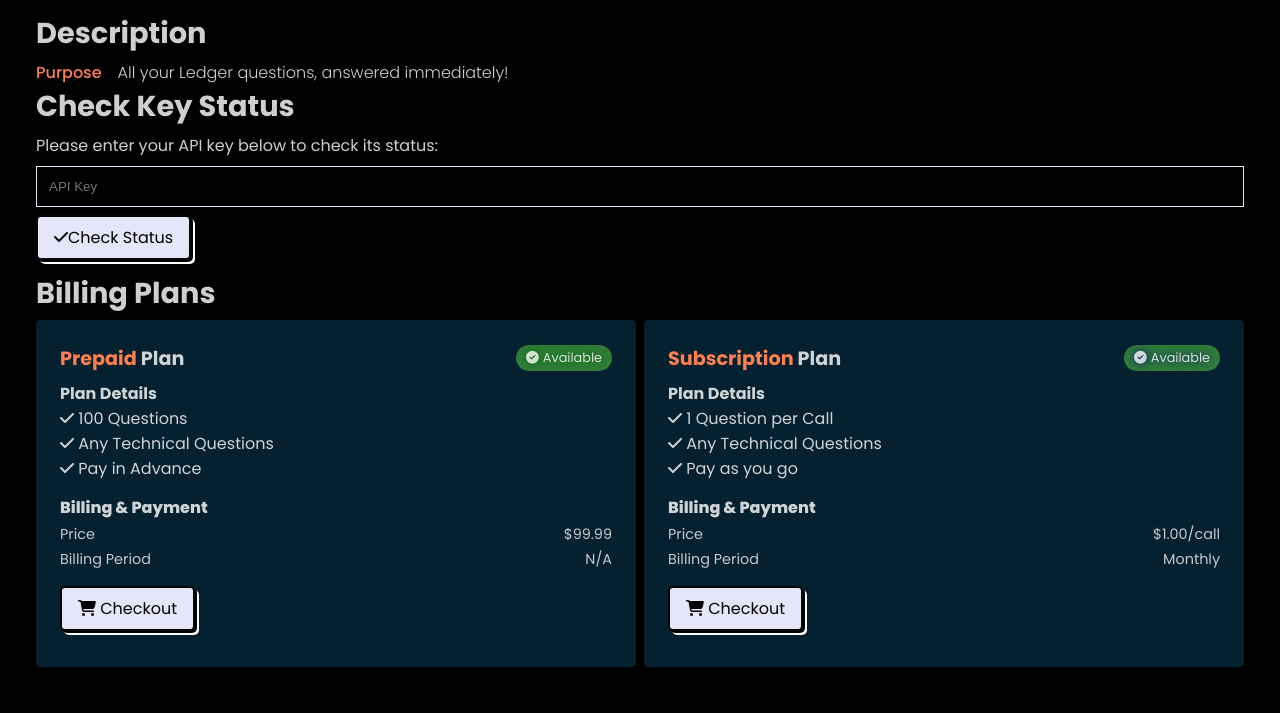
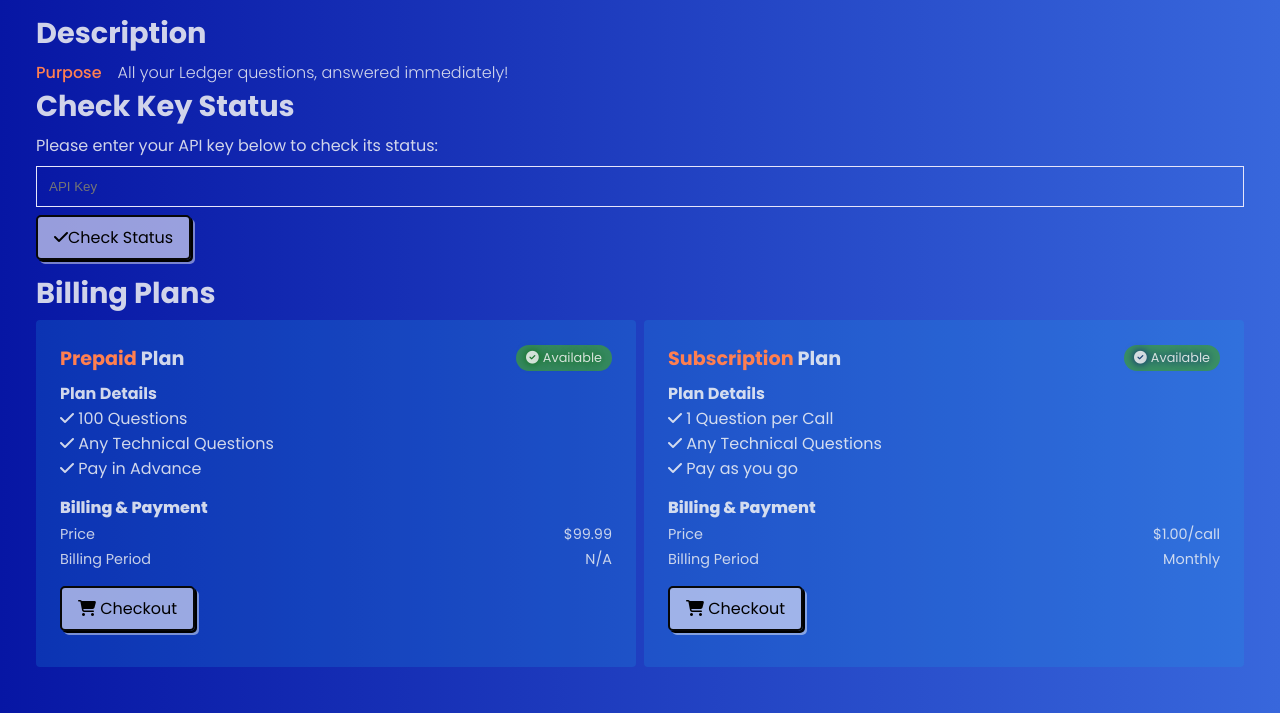
Before and after one commit to hvbr1s/api_project, a website: page public/index.html in a window 1280 px wide. Shown: the part 87-800 px from the top of the page. Drawn offline with Linux system fonts and the light colour scheme.

Commit message:
Update styles.css

```diff
--- a/public/css/styles.css
+++ b/public/css/styles.css
@@ -9,7 +9,7 @@ body {
     font-family: 'Poppins', sans-serif;
     min-height: 100vh;
     /* background: rgb(12, 12, 37); */
-    background: black;
+    background: linear-gradient(to right, #0716a4, #3867dc);
     color: rgba(245, 245, 245, 0.842);
     display: flex;
     flex-direction: column;
@@ -39,14 +39,14 @@ body {
 .updateBtn,
 .addKey {
     /* background: hsla(200, 83%, 61%, 0.2); */
-    background: lavender;
+    background: rgba(230, 230, 250, 0.645);
     color: black;
     cursor: pointer;
     border: 2px solid rgb(7, 7, 7);
     border-radius: 5px;
     padding: 8px 16px;
     box-shadow: 2px 2px 0 0 black,
-    4px 4px 0 0 white;
+    4px 4px 0 0 rgba(255, 255, 255, 0.445);
     transition-duration: 200ms;
     gap:8px;
     text-decoration: none;
```
